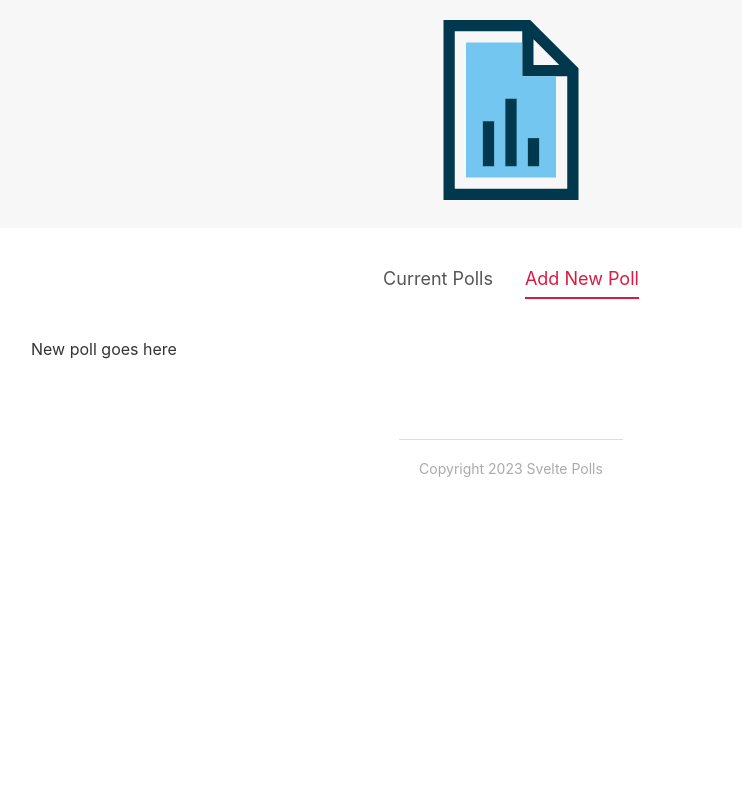
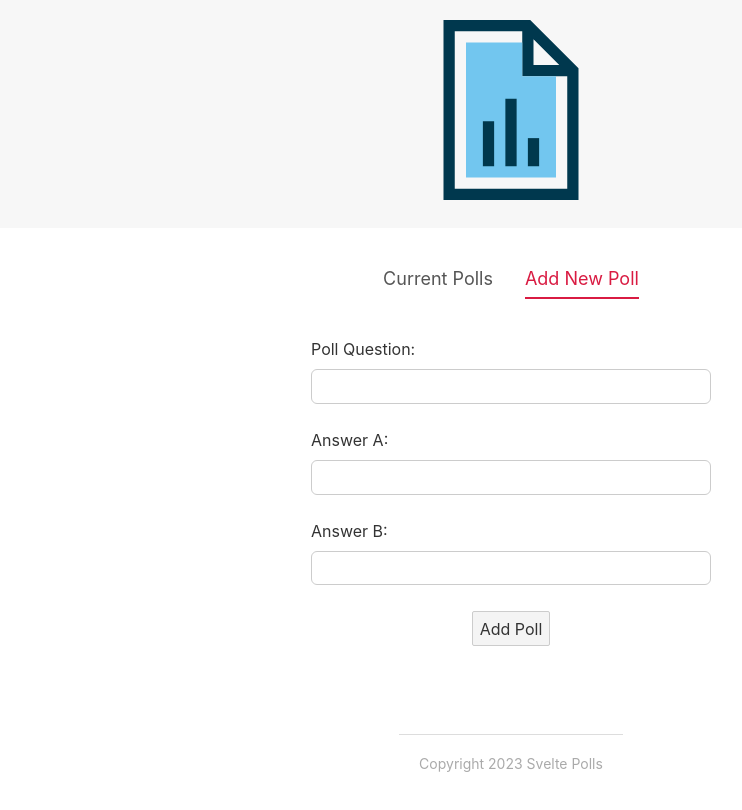
Before and after one commit to julianp950/svelte-polls, a Svelte app: page / in a window 1280 px wide. Both pictures are taken after a click on the item "Add New Poll". Shown: the top 810 px of the page, without its empty margins (129-871 px from the left). Built offline with nearby package versions, Linux system fonts and the light colour scheme.

Commit message:
add new poll component

```diff
--- a/src/App.svelte
+++ b/src/App.svelte
@@ -2,6 +2,7 @@
   import Header from "./components/Header.svelte";
   import Footer from "./components/Footer.svelte";
   import Tabs from "./shared/Tabs.svelte";
+  import CreatePollForm from "./components/CreatePollForm.svelte";
 
   // declarations for tabs component functionality
   let items = ["Current Polls", "Add New Poll"];
@@ -19,7 +20,7 @@
   {#if activeItem === "Current Polls"}
     <p>Poll list goes here</p>
   {:else if activeItem === "Add New Poll"}
-    <p>New poll goes here</p>
+    <CreatePollForm />
   {/if}
 </main>
 
--- /dev/null
+++ b/src/components/CreatePollForm.svelte
@@ -0,0 +1,42 @@
+<script>
+  let fields = { question: "", answerA: "", answerB: "" };
+
+  const submitHandler = () => {
+    // ToDo
+  };
+</script>
+
+<form on:submit|preventDefault={submitHandler}>
+  <div class="form-field">
+    <label for="question">Poll Question: </label>
+    <input type="text" id="question" bind:value={fields.question} />
+  </div>
+  <div class="form-field">
+    <label for="answer-a">Answer A: </label>
+    <input type="text" id="answer-a" bind:value={fields.answerA} />
+  </div>
+  <div class="form-field">
+    <label for="answer-b">Answer B: </label>
+    <input type="text" id="answer-b" bind:value={fields.answerB} />
+  </div>
+  <button>Add Poll</button>
+</form>
+
+<style>
+  form {
+    width: 400px;
+    margin: 0 auto;
+    text-align: center;
+  }
+  input {
+    width: 100%;
+    border-radius: 6px;
+  }
+  label {
+    margin: 10px auto;
+    text-align: left;
+  }
+  .form-field {
+    margin: 18px auto;
+  }
+</style>
```
Also changed, not shown: public/build/bundle.css, public/build/bundle.js, 1 other file (tests, documents, lock files or other folders).
